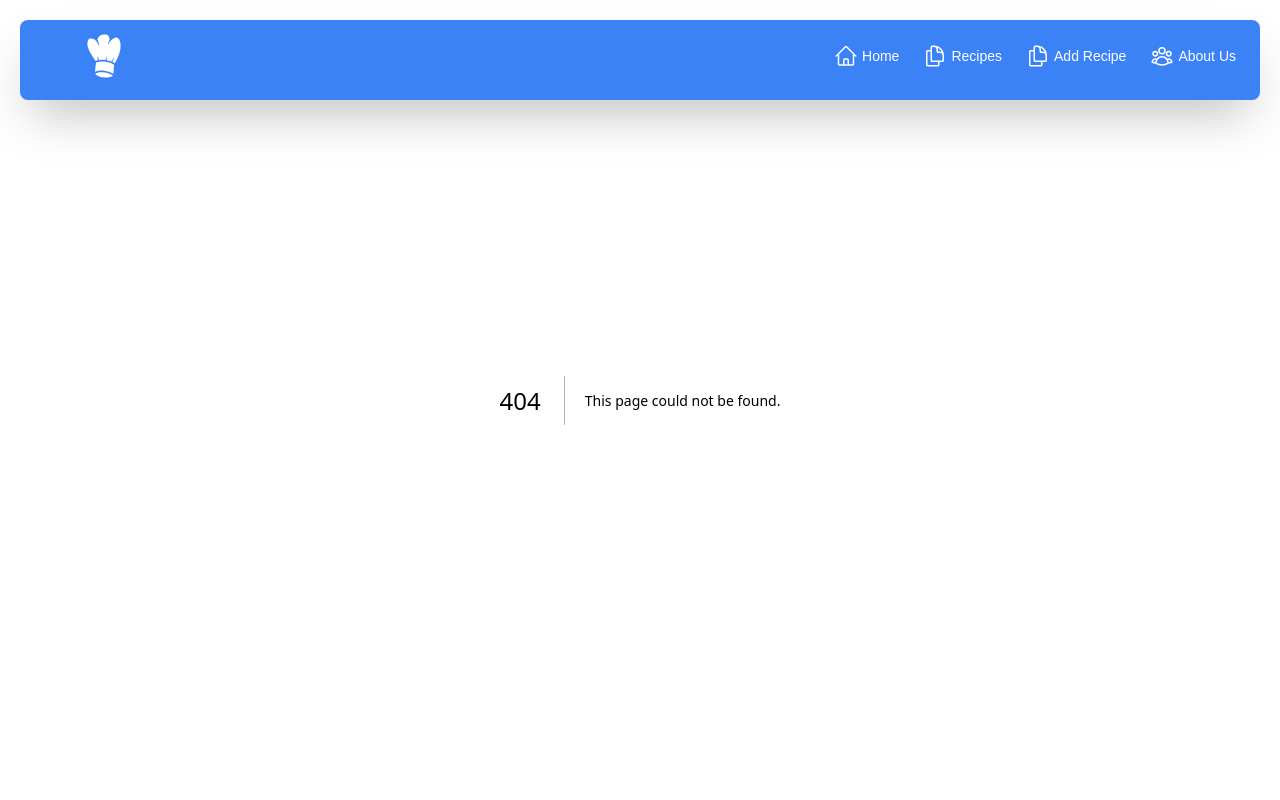
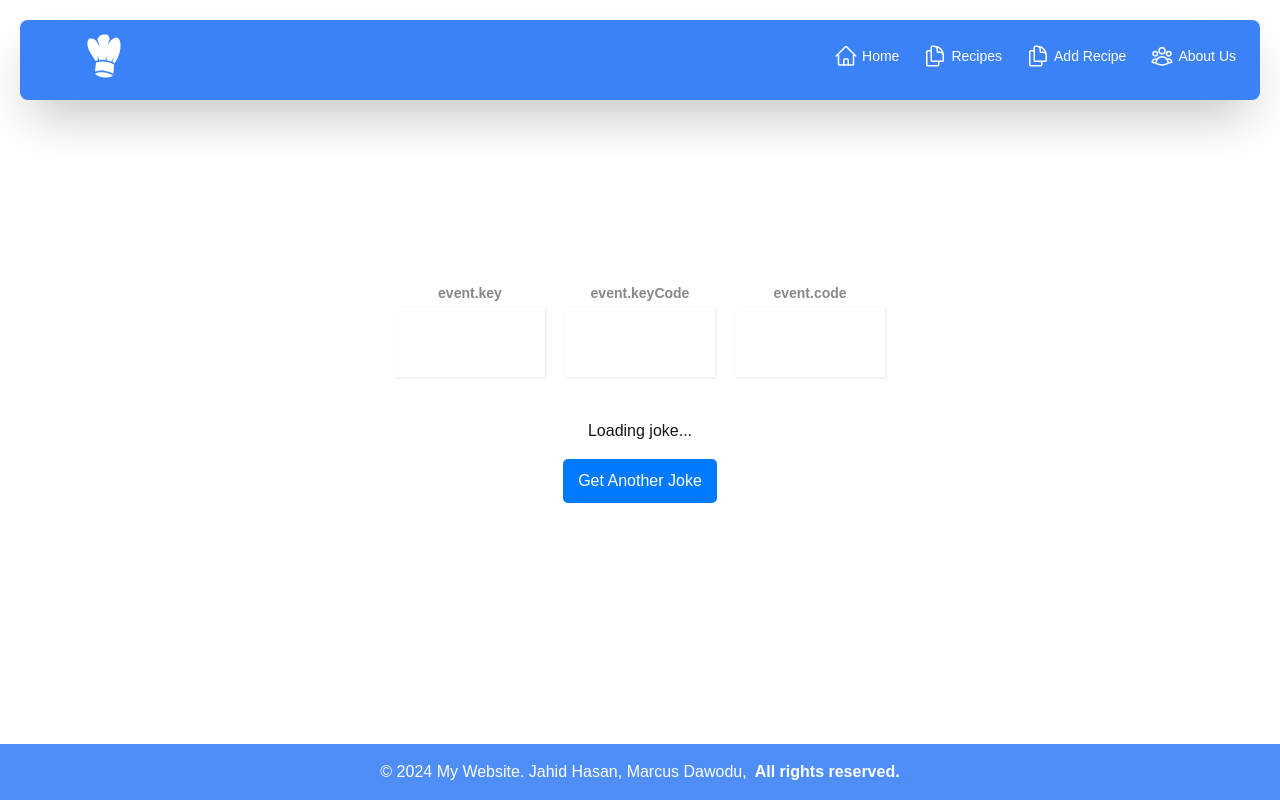
Before and after one commit to MarcusD17/355project, a Next.js app: page /easter-egg in a window 1280 px wide. Before the commit this address had no page. Built offline with nearby package versions, Linux system fonts and the light colour scheme; no server answers.

Commit message:
Added another udemy project

```diff
--- a/src/app/about/page.tsx
+++ b/src/app/about/page.tsx
@@ -2,6 +2,7 @@
 
 import {useEffect, useRef, useState} from 'react';
 import styles from '../ui/about/incrementing-counter.module.css';
+import Footer from '../ui/footer';
 import { FaInstagram } from "react-icons/fa6";
 import { FaYoutube } from "react-icons/fa";
 import { FaTwitter } from "react-icons/fa";
@@ -163,11 +164,8 @@
                     <li><strong>Michael Pan</strong> - UX Designer & Food Aficionado</li>
                 </ul>
             </section>
+            <Footer />
 
-            <footer
-                className="bg-blue-500/90 backdrop-blur-sm p-4 text-center text-white fixed left-0 bottom-0 w-full z-50">
-                <p>&copy; 2024 My Website. Jahid Hasan, Marcus Dawodu, Michael Pan. All rights reserved.</p>
-            </footer>
         </div>
     );
 }
--- /dev/null
+++ b/src/app/easter-egg/page.tsx
@@ -0,0 +1,85 @@
+'use client';
+
+import React, { useEffect, useState } from 'react';
+import keycodeStyles from '../ui/easter-egg/keycode.module.css'; // Importing keycode styles
+import dadJokesStyles from '../ui/easter-egg/dad-jokes.module.css';
+import Footer from "@/app/ui/footer"; // Importing dad jokes styles
+
+// Define the type for key information
+interface KeyInfo {
+    key: string;
+    keyCode: number;
+    code: string;
+}
+
+export default function EasterEgg() {
+    const [keyInfo, setKeyInfo] = useState<KeyInfo>({ key: '\u00A0', keyCode: 0, code: '\u00A0' }); // Initialize with non-breaking spaces
+
+    useEffect(() => {
+        const handleKeyDown = (e: KeyboardEvent) => {
+            setKeyInfo({
+                key: e.key === ' ' ? 'Space' : e.key,
+                keyCode: e.keyCode,
+                code: e.code,
+            });
+        };
+
+        // Add event listener for keydown events
+        window.addEventListener('keydown', handleKeyDown);
+
+        // Clean up event listener on component unmount
+        return () => {
+            window.removeEventListener('keydown', handleKeyDown);
+        };
+    }, []);
+
+    useEffect(() => {
+        const jokeEl = document.getElementById('joke') as HTMLElement; // Type assertion for joke element
+        const jokeBtn = document.getElementById('joke-btn') as HTMLElement; // Type assertion for button
+
+        // Check if the button exists before adding an event listener
+        if (jokeBtn) {
+            jokeBtn.addEventListener('click', generateJoke);
+        }
+
+        generateJoke(); // Fetch a joke on component mount
+
+        async function generateJoke() {
+            const config = {
+                headers: {
+                    Accept: 'application/json',
+                },
+            };
+
+            const res = await fetch('https://icanhazdadjoke.com/', config);
+            const data = await res.json();
+            jokeEl.innerHTML = data.joke; // Update joke content
+        }
+    }, []);
+
+    return (
+        <div className="min-h-screen flex items-center justify-center text-center">
+            <div id="insert">
+                <div className={keycodeStyles.key}>
+                    {keyInfo.key || '\u00A0'} {/* Display non-breaking space */}
+                    <small>event.key</small>
+                </div>
+                <div className={keycodeStyles.key}>
+                    {keyInfo.keyCode || '\u00A0'} {/* Default to 0 */}
+                    <small>event.keyCode</small>
+                </div>
+                <div className={keycodeStyles.key}>
+                    {keyInfo.code || '\u00A0'} {/* Display non-breaking space */}
+                    <small>event.code</small>
+                </div>
+                {/* Add margin for spacing */}
+                <div className={`${dadJokesStyles.container} mt-8`}>
+                    <p id="joke" className={dadJokesStyles.jokeText}>Loading joke...</p>
+                    <button id="joke-btn" className={`${dadJokesStyles.jokeButton} mt-4`}>Get Another Joke</button>
+                </div>
+            </div>
+            <Footer />
+        </div>
+
+    );
+}
--- a/src/app/page.tsx
+++ b/src/app/page.tsx
@@ -2,6 +2,7 @@
 
 import React, { useEffect, useRef, useState } from 'react';
 import SearchForm from "@/app/ui/search-form";
+import Footer from "@/app/ui/footer";
 
 export default function Home() {
     // State to manage the index of the text being displayed
@@ -57,9 +58,7 @@
                 </section>
 
                 {/* Footer - Separate z-index to ensure it's always on top */}
-                <footer className="bg-blue-500/90 backdrop-blur-sm p-4 text-center text-white absolute left-0 bottom-0 w-full z-50">
-                    <p>&copy; 2024 My Website. Jahid Hasan, Marcus Dawodu, Michael Pan. All rights reserved.</p>
-                </footer>
+                <Footer />
             </div>
         </div>
     );
--- a/src/app/recipes/new-recipe/page.tsx
+++ b/src/app/recipes/new-recipe/page.tsx
@@ -3,6 +3,7 @@
 import { useState } from 'react';
 
 import RecipeForm from "@/app/ui/recipes/add-recipe";
+import Footer from "@/app/ui/footer";
 
 export default function NewRecipePage() {
     const [message] = useState('');
@@ -14,10 +15,7 @@
             </div>
             {message && <p className="text-red-500 mb-4">{message}</p>}
             <RecipeForm/>
-            <footer
-                className="bg-blue-500/90 backdrop-blur-sm p-4 text-center text-white absolute left-0 bottom-0 w-full z-50">
-                <p>&copy; 2024 My Website. Jahid Hasan, Marcus Dawodu, Michael Pan. All rights reserved.</p>
-            </footer>
+            <Footer />
         </div>
 
     );
--- a/src/app/recipes/recipe-search/page.tsx
+++ b/src/app/recipes/recipe-search/page.tsx
@@ -5,6 +5,7 @@
 import Pagination from '@/app/ui/recipes/pagination';
 import { Metadata } from 'next';
 import SearchForm from "@/app/ui/search-form";
+import Footer from "@/app/ui/footer";
 
 export const metadata: Metadata = {
     title: 'Recipes',
@@ -46,10 +47,7 @@
             <div className="mt-5 flex w-full justify-center">
                 <Pagination totalPages={totalPages}/>
             </div>
-            <footer
-                className="bg-blue-500/90 backdrop-blur-sm p-4 text-center text-white absolute left-0 bottom-0 w-full z-50">
-                <p>&copy; 2024 My Website. Jahid Hasan, Marcus Dawodu, Michael Pan. All rights reserved.</p>
-            </footer>
+            <Footer />
         </main>
 
     );
--- /dev/null
+++ b/src/app/ui/easter-egg/dad-jokes.module.css
@@ -0,0 +1,21 @@
+.jokeContainer {
+    min-height: 80px; /* Minimum height for consistency */
+    transition: height 0.2s; /* Optional: Smooth transition */
+}
+
+.jokeText {
+    /* Any specific styles for the joke text */
+}
+
+.jokeButton {
+    background-color: #007BFF; /* Button color */
+    color: white; /* Text color */
+    border: none; /* Remove border */
+    border-radius: 5px; /* Rounded corners */
+    padding: 10px 15px; /* Padding for the button */
+    cursor: pointer; /* Pointer on hover */
+}
+
+.jokeButton:hover {
+    background-color: #0056b3; /* Darker shade on hover */
+}
--- /dev/null
+++ b/src/app/ui/easter-egg/keycode.module.css
@@ -0,0 +1,36 @@
+@import url('https://fonts.googleapis.com/css2?family=Roboto:wght@400;500;700&display=swap');
+
+.body-easter-egg {
+    background-color: #121212;
+    font-family: 'Roboto', sans-serif;
+    display: flex;
+    align-items: center;
+    justify-content: center;
+    text-align: center;
+    height: 100vh;
+    overflow: hidden;
+}
+
+.key {
+    background-color: #fff;
+    box-shadow: 1px 1px 3px rgba(0, 0, 0, 0.1);
+    display: inline-flex;
+    align-items: center;
+    font-size: 20px;
+    font-weight: bold;
+    padding: 20px;
+    flex-direction: column;
+    margin: 10px;
+    min-width: 150px;
+    position: relative;
+}
+
+.key small {
+    position: absolute;
+    top: -24px;
+    left: 0;
+    text-align: center;
+    width: 100%;
+    color: #888;
+    font-size: 14px;
+}
--- /dev/null
+++ b/src/app/ui/footer.tsx
@@ -0,0 +1,19 @@
+'use client';
+
+import Link from 'next/link'; // Import Link from Next.js
+
+export default function Footer() {
+    return (
+        <footer className="bg-blue-500/90 backdrop-blur-sm p-4 text-center text-white fixed left-0 bottom-0 w-full z-50">
+            <p>
+                &copy; 2024 My Website. Jahid Hasan, Marcus Dawodu,
+                <Link href="/easter-egg" className="relative group inline-block ml-2">
+                    <span className="font-bold cursor-pointer">All rights reserved.</span>
+                    <span className="absolute left-1/2 transform -translate-x-1/2 bottom-full mb-1 p-2 bg-gray-700 text-white text-sm rounded whitespace-nowrap opacity-0 group-hover:opacity-100 transition-opacity duration-200">
+                        Go to the Easter Egg page!
+                    </span>
+                </Link>
+            </p>
+        </footer>
+    );
+}
```
